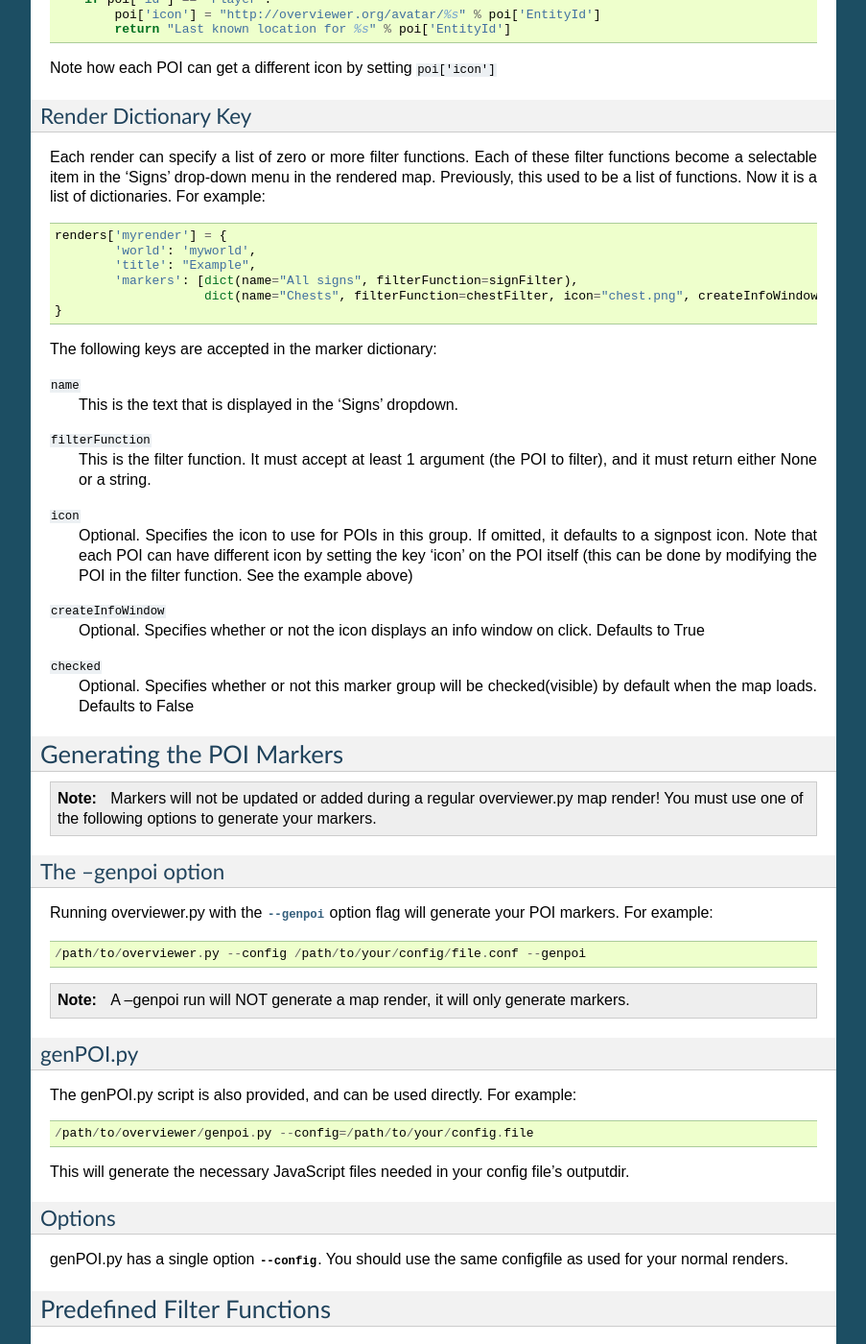
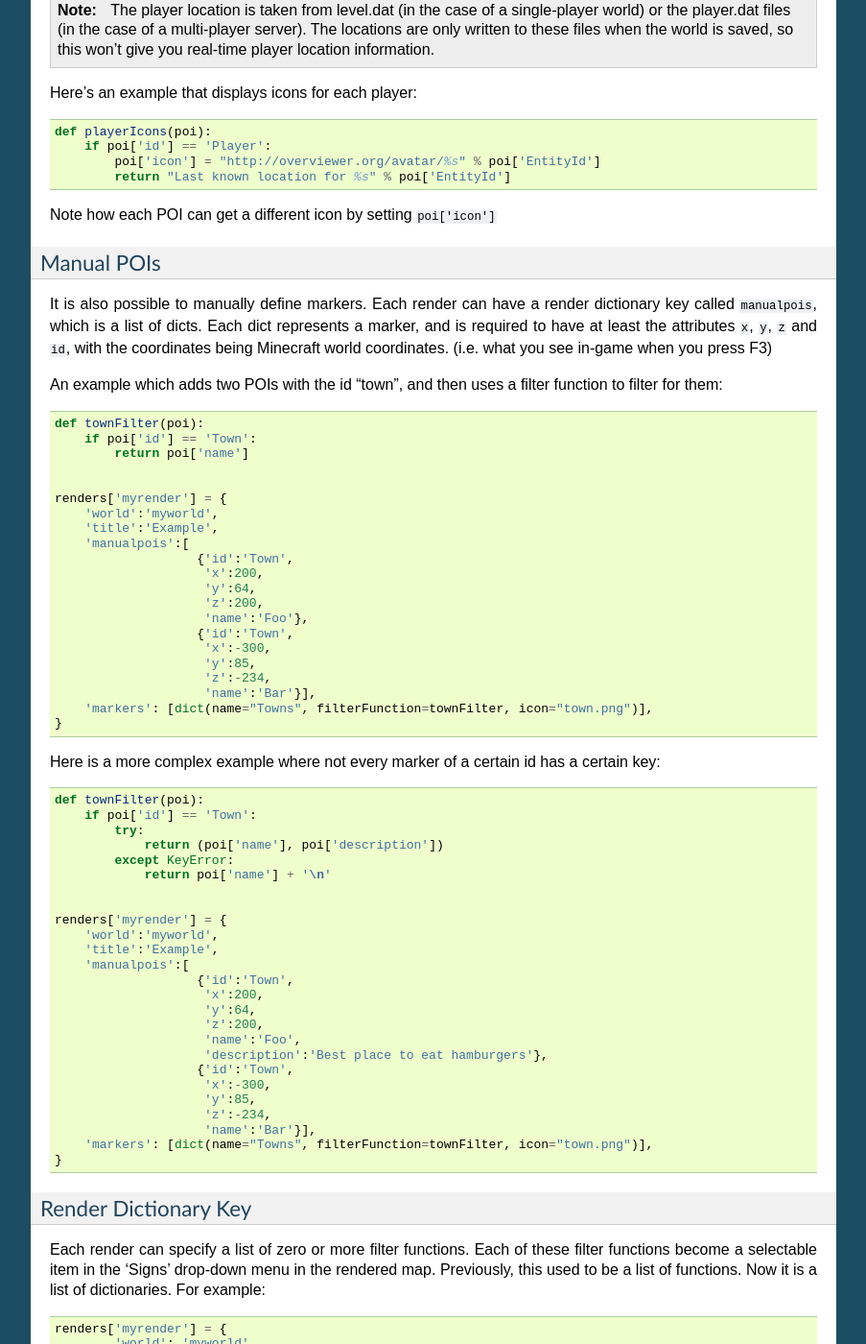
Before and after one commit to overviewer/Minecraft-Overviewer, a Sphinx documentation site: the page built from docs/signs.rst, in a window 1280 px wide and 1400 px high, scrolled down 1204 px. Shown: the whole window at 96% size, without its empty margins (198-1101 px from the left). Built offline with Sphinx 7.4.7, drawn with Linux system fonts in a browser that asks for light colours; some of the changed text lies outside the part shown.

Commit message:
Updated documentation
* Added paragraph and example about returning tuples from a filter
  (Issue #859)

* Added section about manualpois
  (Issue #858, Issue #869, Issue #598)

* Fixed a typo in the FAQ

* Added logging to file to the FAQ
  (Issue #871)

```diff
--- a/docs/signs.rst
+++ b/docs/signs.rst
@@ -47,6 +47,13 @@ A more complicated filter function can construct a more customized display text:
         if poi['id'] == "Chest":
             return "Chest with %d items" % len(poi['Items'])
 
+It is also possible to return a tuple from the filter function to specify a hovertext
+different from the text displayed in the info window. The first entry of the tuple will
+be used as the hover text, the second will be used as the info window content::
+
+    def chestFilter(poi):
+        if poi['id'] == "Chest":
+            return ("Chest", "Chest with %d items" % len(poi['Items']))
 
 Since writing these filters can be a little tedious, a set of predefined filters
 functions are provided.  See the :ref:`predefined_filter_functions` section for
@@ -80,6 +87,67 @@ Here's an example that displays icons for each player::
             return "Last known location for %s" % poi['EntityId']
 
 Note how each POI can get a different icon by setting ``poi['icon']``
+
+Manual POIs
+-----------
+
+It is also possible to manually define markers. Each render can have a render dictionary key
+called ``manualpois``, which is a list of dicts. Each dict represents a marker, and is required
+to have at least the attributes ``x``, ``y``, ``z`` and ``id``, with the coordinates being Minecraft
+world coordinates. (i.e. what you see in-game when you press F3)
+
+An example which adds two POIs with the id "town", and then uses a filter function to filter for them::
+
+    def townFilter(poi):
+        if poi['id'] == 'Town':
+            return poi['name']
+
+
+    renders['myrender'] = {
+        'world':'myworld',
+        'title':'Example',
+        'manualpois':[
+                       {'id':'Town',
+                        'x':200,
+                        'y':64,
+                        'z':200,
+                        'name':'Foo'},
+                       {'id':'Town',
+                        'x':-300,
+                        'y':85,
+                        'z':-234,
+                        'name':'Bar'}],
+        'markers': [dict(name="Towns", filterFunction=townFilter, icon="town.png")],
+    }
+
+Here is a more complex example where not every marker of a certain id has a certain key::
+
+    def townFilter(poi):
+        if poi['id'] == 'Town':
+            try:
+                return (poi['name'], poi['description'])
+            except KeyError:
+                return poi['name'] + '\n'
+
+
+    renders['myrender'] = {
+        'world':'myworld',
+        'title':'Example',
+        'manualpois':[
+                       {'id':'Town',
+                        'x':200,
+                        'y':64,
+                        'z':200,
+                        'name':'Foo',
+                        'description':'Best place to eat hamburgers'},
+                       {'id':'Town',
+                        'x':-300,
+                        'y':85,
+                        'z':-234,
+                        'name':'Bar'}],
+        'markers': [dict(name="Towns", filterFunction=townFilter, icon="town.png")],
+    }
+
 
 Render Dictionary Key
 ---------------------
```
Also changed, not shown: docs/faq.rst (+16 -1 lines).
